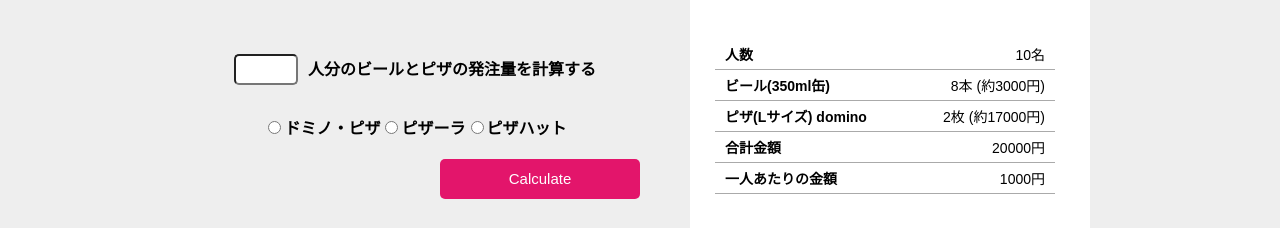
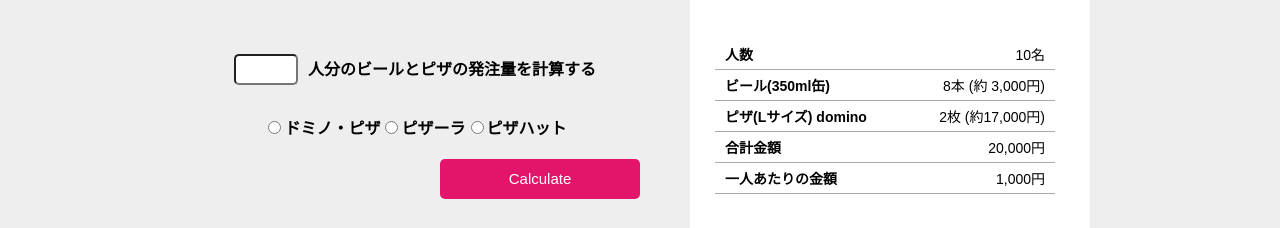
Before and after one commit to yandod/pizza, a React (Create React App) app in the folder ts-app/: page / in a window 1280 px wide. Shown: the part 250-478 px from the top of the page. Built offline with nearby package versions, Linux system fonts and the light colour scheme; grey boxes are pictures that could not be loaded.

Commit message:
add NumberFormat

```diff
--- a/ts-app/package.json
+++ b/ts-app/package.json
@@ -12,6 +12,7 @@
     "@types/react-dom": "^17.0.11",
     "react": "^17.0.2",
     "react-dom": "^17.0.2",
+    "react-number-format": "^4.9.1",
     "react-scripts": "5.0.0",
     "typescript": "^4.5.4",
     "web-vitals": "^2.1.3"
--- a/ts-app/src/ResultBox.tsx
+++ b/ts-app/src/ResultBox.tsx
@@ -1,4 +1,5 @@
 import React from 'react';
+import NumberFormat from 'react-number-format';
 
 class ResultBox extends React.Component {
     render(): React.ReactNode {
@@ -18,13 +19,13 @@ class ResultBox extends React.Component {
                     <dt>人数</dt>
                     <dd>{number}名</dd>
                     <dt>ビール(350ml缶)</dt>
-                    <dd>{beer}本 (約{subtotal_beer}円)</dd>
+                    <dd>{beer}本 (約 <NumberFormat value={subtotal_beer} displayType={'text'} thousandSeparator={true}/>円)</dd>
                     <dt>ピザ(Lサイズ) {brand}</dt>
-                    <dd>{pizza}枚 (約{subtotal_pizza}円)</dd>
+                    <dd>{pizza}枚 (約<NumberFormat value={subtotal_pizza} displayType={'text'} thousandSeparator={true}/>円)</dd>
                     <dt>合計金額</dt>
-                    <dd>{total}円</dd>
+                    <dd><NumberFormat value={total} displayType={'text'} thousandSeparator={true}/>円</dd>
                     <dt>一人あたりの金額</dt>
-                    <dd>{price}円</dd>
+                    <dd><NumberFormat value={price} displayType={'text'} thousandSeparator={true}/>円</dd>
                 </dl>
                 <p id="banner_box">
                     <a href="https://click.linksynergy.com/fs-bin/click?id=NUwEQ5D8uZg&offerid=761398.13&type=4&subid=0"><img alt="ピザハットオンライン" src="https://static.pizzahut.jp/jp/content/234_60.jpg"/></a>
```
Also changed, not shown: 2 other files (tests, documents, lock files or other folders).
